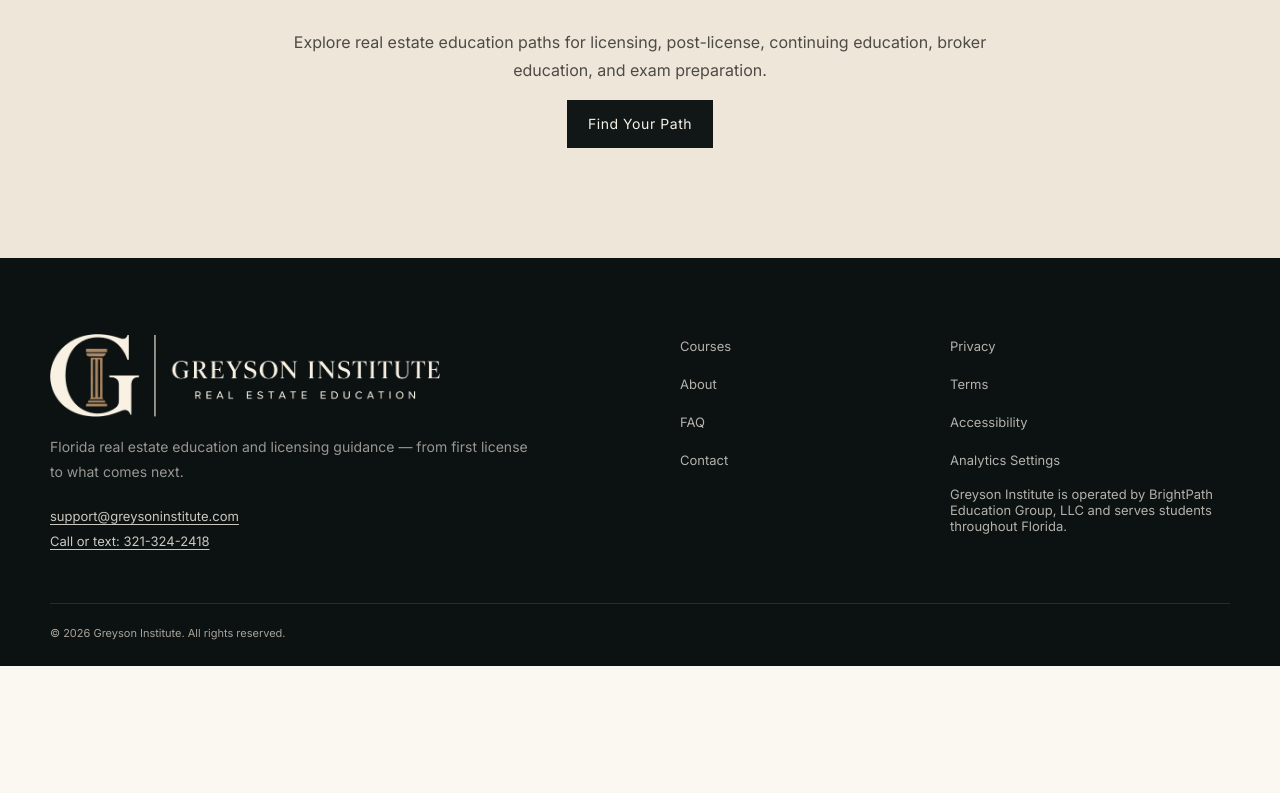
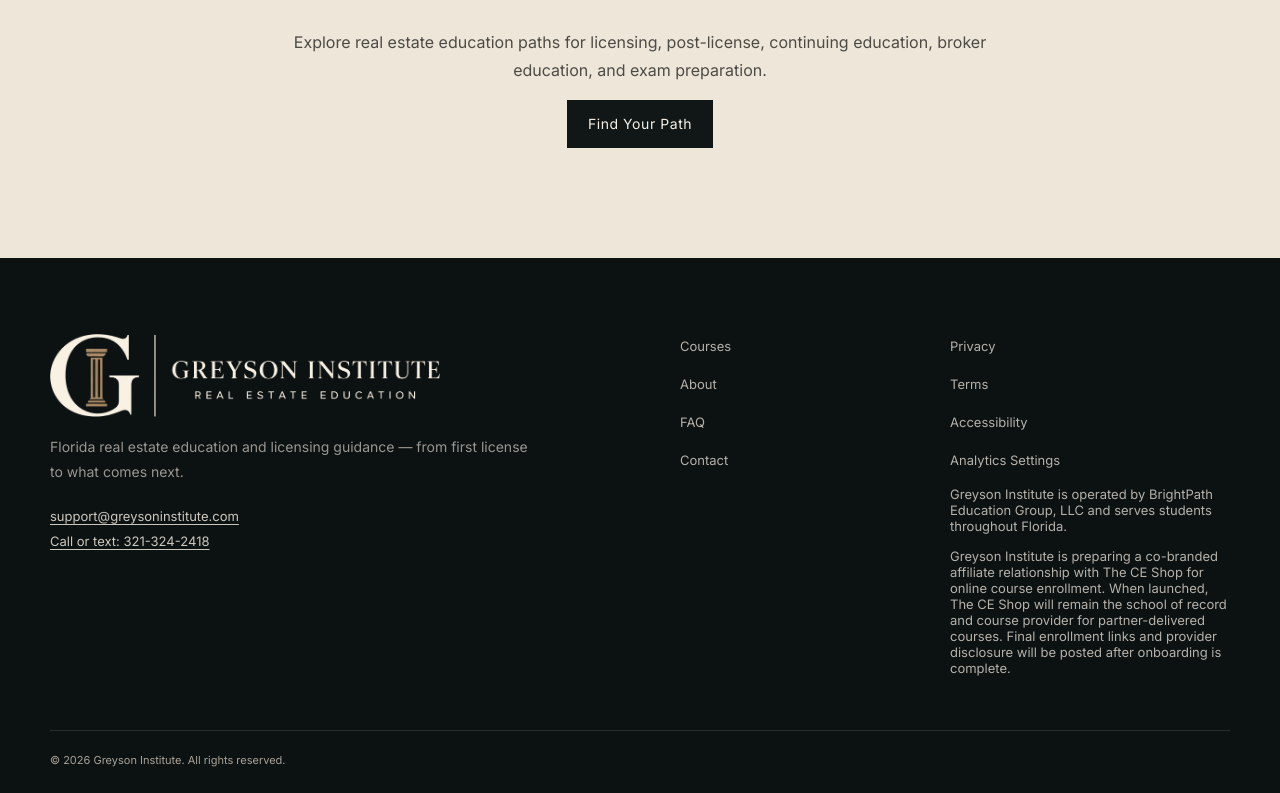
Before and after one commit to BrianLook/Greyson-Institute-Website, a Next.js app: page / in a window 1280 px wide. Shown: the part 3189-3982 px from the top of the page. Before the commit the page ends 3855 px from the top, so only its background shows below. Built offline with nearby package versions, Linux system fonts and the light colour scheme.

Commit message:
Add CE Shop onboarding disclosure to footer

```diff
--- a/components/SiteFooter.tsx
+++ b/components/SiteFooter.tsx
@@ -89,6 +89,14 @@ export function SiteFooter() {
             Greyson Institute is operated by BrightPath Education Group, LLC
             and serves students throughout Florida.
           </span>
+
+          <span>
+            Greyson Institute is preparing a co-branded affiliate relationship
+            with The CE Shop for online course enrollment. When launched, The
+            CE Shop will remain the school of record and course provider for
+            partner-delivered courses. Final enrollment links and provider
+            disclosure will be posted after onboarding is complete.
+          </span>
         </div>
       </div>
 
```
